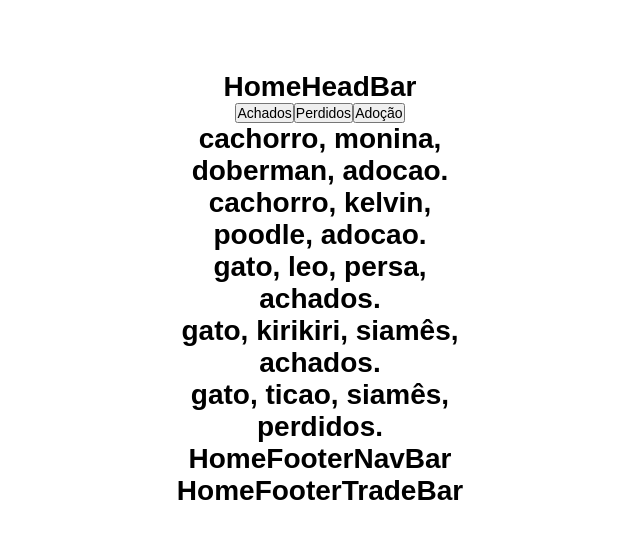
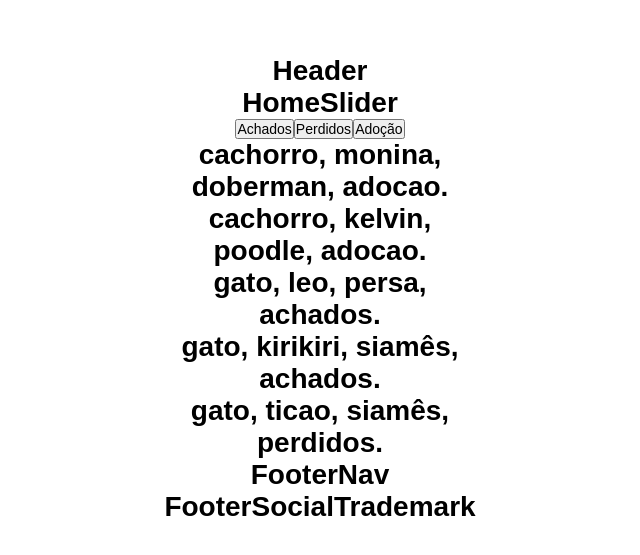
Before and after one commit to codenation-dev/squad-2-ad-escale, a React (Create React App) app in the folder frontend/: page / in a window 1280 px wide. Shown: the part 111-666 px from the top of the page, without its empty margins (320-960 px from the left). Built offline with nearby package versions, Linux system fonts and the light colour scheme; the HTML template or start-up script is replaced by a standard one.

Commit message:
updated: nomes dos componentes

```diff
--- a/frontend/src/pages/Home/index.js
+++ b/frontend/src/pages/Home/index.js
@@ -15,10 +15,10 @@ import data from '../../data/pet.json';
  -SignUp
 
  */
-const HomeHeadBar = () => {
+const Header = () => {
   return (
     <>
-      <h1>HomeHeadBar</h1>
+      <h1>Header</h1>
     </>
   );
 };
@@ -30,10 +30,10 @@ const HomeHeadBar = () => {
   Animais encontrados
 
 */
-const HomeSliderBar = () => {
+const HomeSlider = () => {
   return (
     <>
-      <h1>HomeSliderBar</h1>
+      <h1>HomeSlider</h1>
     </>
   );
 };
@@ -51,7 +51,7 @@ const HomeSliderBar = () => {
 
 */
 
-const HomeFilterBar = ({ handle }) => {
+const HomeFilter = ({ handle }) => {
   return (
     <>
       <nav>
@@ -98,19 +98,29 @@ const HomeContent = ({ pets }) => {
 };
 
 // Componente de footer, onde pode ter o mapa de navegação do site por exemplo, com todos os links
-const HomeFooterNavBar = () => {
+const FooterNav = () => {
   return (
     <>
-      <h1>HomeFooterNavBar</h1>
+      <h1>FooterNav</h1>
     </>
   );
 };
 
 // Componente de footer para marca registrada, redes socias e etc.
-const HomeFooterSocialTradeBar = () => {
+const FooterSocialTrademark = () => {
   return (
     <>
-      <h1>HomeFooterTradeBar</h1>
+      <h1>FooterSocialTrademark</h1>
+    </>
+  );
+};
+
+// Componente de footer global
+const Footer = () => {
+  return (
+    <>
+      <FooterNav />
+      <FooterSocialTrademark />
     </>
   );
 };
@@ -143,11 +153,11 @@ export default class Home extends React.Component {
     return (
       <>
         <div className="row">
-          <HomeHeadBar />
-          <HomeFilterBar handle={this.handleButtons} />
+          <Header />
+          <HomeSlider />
+          <HomeFilter handle={this.handleButtons} />
           <HomeContent pets={this.state.filteredPets} />
-          <HomeFooterNavBar />
-          <HomeFooterSocialTradeBar />
+          <Footer />
         </div>
       </>
     );
```
